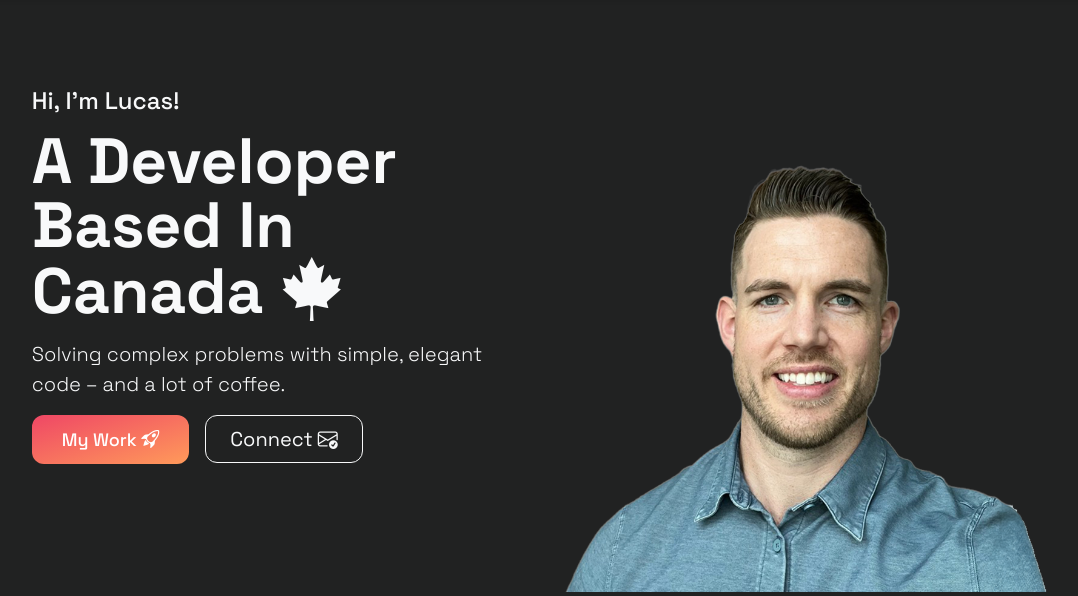
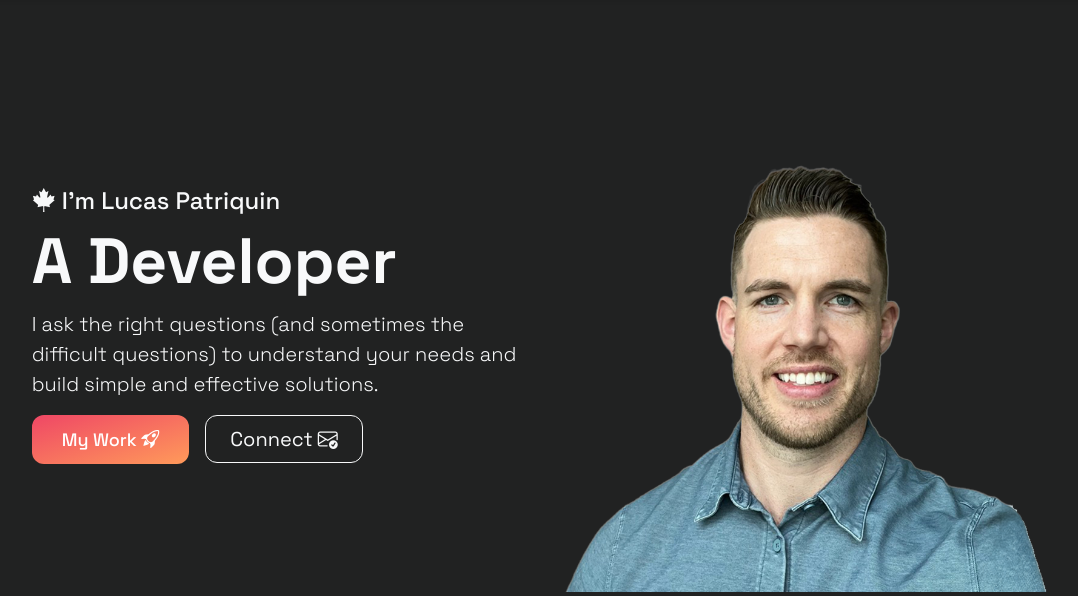
Before and after one commit to PyLou317/flask-portfolio-site, a Flask app: page / in a window 1280 px wide. Shown: the part 83-679 px from the top of the page, without its empty margins (87-1165 px from the left). Run offline with Flask 3, Linux system fonts and the light colour scheme; grey boxes labelled with a size stand in for pictures from a placeholder-image service; some libraries are stand-ins or nearby versions.

Commit message:
updated text

```diff
--- a/templates/components/hero_banner.html
+++ b/templates/components/hero_banner.html
@@ -4,9 +4,9 @@
             <img id="hero-img" src="static/images/banner_headshot.png" class="d-block mx-lg-auto img-fluid" alt="Lucas Patriquin Headshot" loading="lazy">
         </div>
         <div id="left-hb" class="col-lg-5 col-md-8 col-sm-10">
-            <h4 class="lh-1 mb-3">Hi, I'm Lucas!</h4>
-            <h4 class="display-3 fw-bold lh-1 mb-3">A Developer Based In Canada <i class="fab fa-canadian-maple-leaf"></i></h4>
-            <p class="lead">Solving complex problems with simple, elegant code – and a lot of coffee.</p>
+            <h4 class="lh-1 mb-3"><i class="fab fa-canadian-maple-leaf"></i> I'm Lucas Patriquin</h4>
+            <h4 class="display-3 fw-bold lh-1 mb-3">A Developer</h4>
+            <p class="lead">I ask the right questions (and sometimes the difficult questions) to understand your needs and build simple and effective solutions.</p>
             <div class="d-grid gap-2 d-md-flex justify-content-md-start">
                 <a href="#projects-section" class="text-decoration-none">
                     <button type="button" class="btn-my-work me-md-2">My Work <i class="bi bi-rocket-takeoff"></i></button>
```
